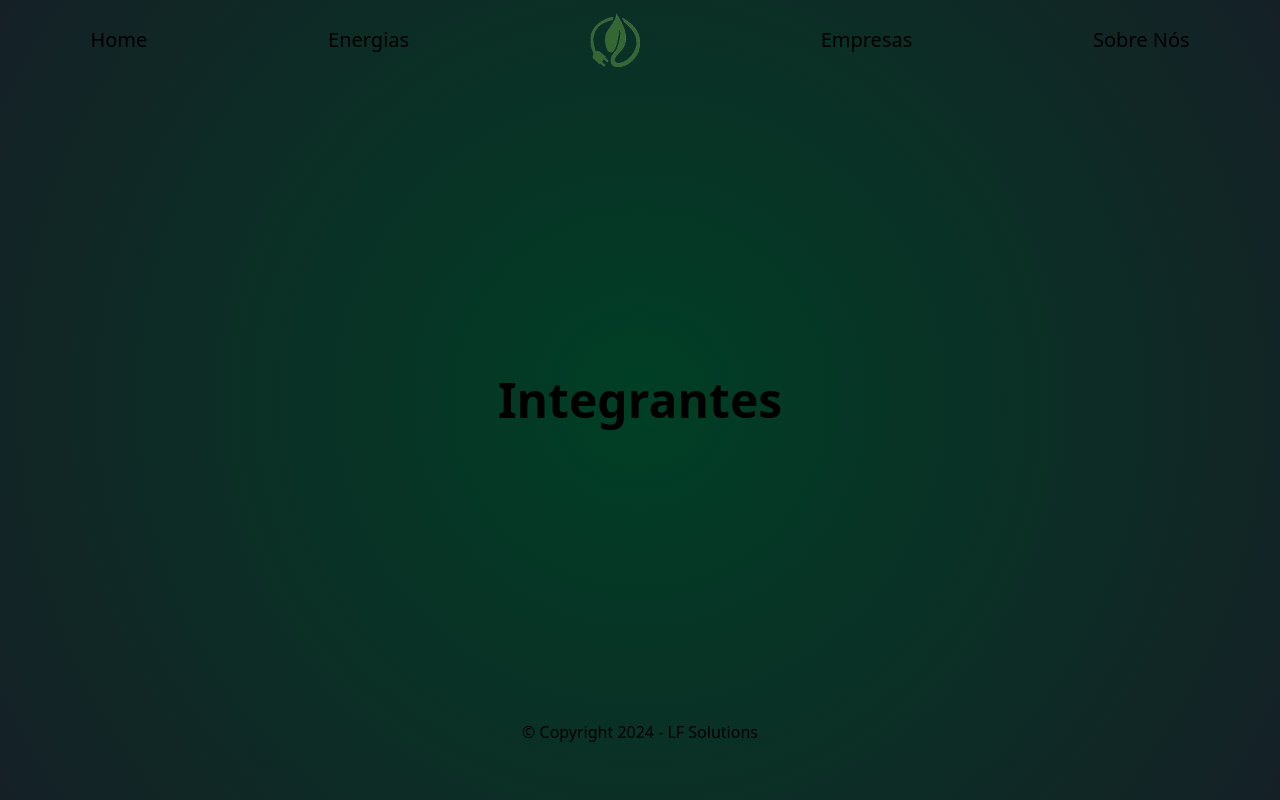
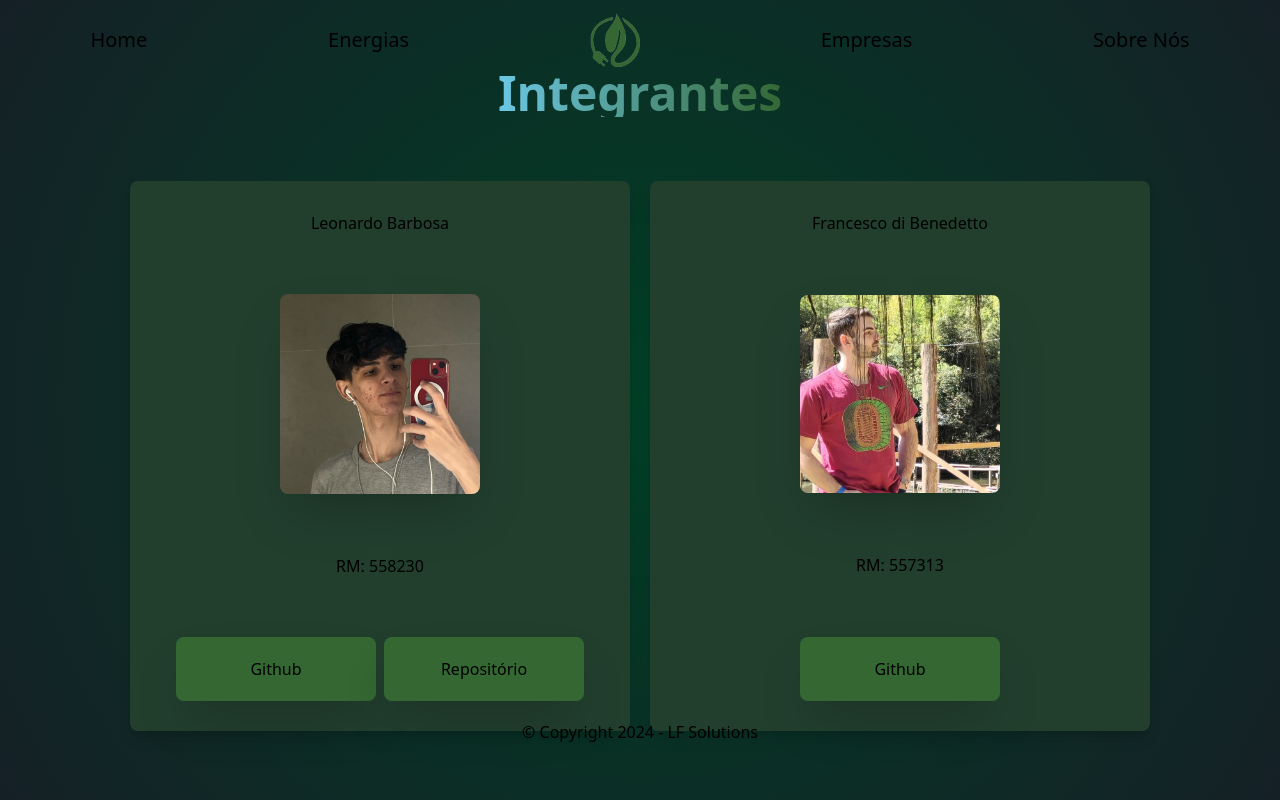
Before and after one commit to leonardobarbosas/gs-frontend, a Next.js app in the folder gs/: page /integrantes in a window 1280 px wide. Built offline with nearby package versions, Linux system fonts and the light colour scheme.

Commit message:
página de integrantes finalizada

```diff
--- a/gs/src/app/globals.css
+++ b/gs/src/app/globals.css
@@ -47,6 +47,16 @@
     }
   }
 
+  .cards-integrantes {
+    @apply flex flex-col items-center justify-around text-center rounded-lg shadow-lg bg-[#223f2e] h-[550px] w-[500px];
+    @apply transition-all duration-200 ease-in-out;
+    @apply hover:shadow-2xl hover:w-1/3 hover:bg-[#223f2e];
+
+    & .img-perfil {
+      @apply shadow-2xl rounded-lg;
+    }
+  }
+
   .t-color {
     color: #346732;
   }
--- a/gs/src/app/integrantes/page.tsx
+++ b/gs/src/app/integrantes/page.tsx
@@ -1,7 +1,56 @@
+import francesco from "@/img/francescopng.jpg";
+import leobarbosa from "@/img/leobarbosa.jpg";
+import Image from "next/image";
+import Link from "next/link";
+
 export default function Integrantes() {
   return (
-    <div className="flex flex-col w-full items-center text-center">
-      <h1 className="text-5xl  font-bold">Integrantes</h1>
+    <div className="flex flex-col w-full h-[80vh] items-center text-center justify-center gap-16">
+      <h1 className="text-5xl title font-bold">Integrantes</h1>
+      <div className="flex w-full justify-center gap-5">
+        <div className="cards-integrantes">
+          <h2>Leonardo Barbosa</h2>
+          <Image
+            src={leobarbosa}
+            alt="leobarbosa"
+            width={200}
+            height={200}
+            className="img-perfil"
+          />
+          <p>RM: 558230</p>
+          <div className="flex items-center gap-2">
+            <Link href="https://github.com/leonardobarbosas" target="_blank">
+              <button className="button rounded-lg shadow-2xl h-16 w-[200px]">
+                Github
+              </button>
+            </Link>
+            <Link
+              href="https://github.com/leonardobarbosas/gs-frontend"
+              target="_blank"
+            >
+              <button className="button rounded-lg shadow-2xl h-16 w-[200px]">
+                Repositório
+              </button>
+            </Link>
+          </div>
+        </div>
+        <div className="cards-integrantes">
+          <h2>Francesco di Benedetto</h2>
+          <Image
+            src={francesco}
+            alt="francesco"
+            width={200}
+            height={200}
+            className="img-perfil"
+          />
+          <p>RM: 557313</p>
+          <Link href="https://github.com/FrancescoDiBenedetto" target="_blank">
+            <button className="button rounded-lg shadow-2xl h-16 w-[200px]">
+              Github
+            </button>
+          </Link>
+        </div>
+      </div>
     </div>
   );
 }
```
Also changed, not shown: gs/src/img/francescopng.jpg (added), gs/src/img/leobarbosa.jpg (added).
